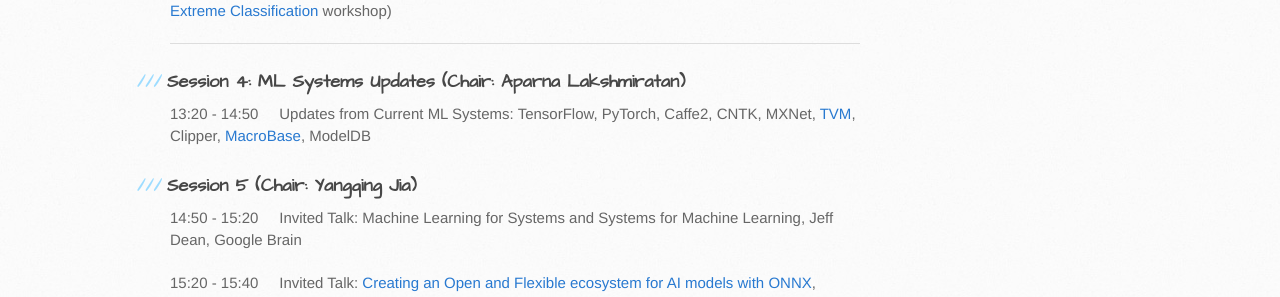
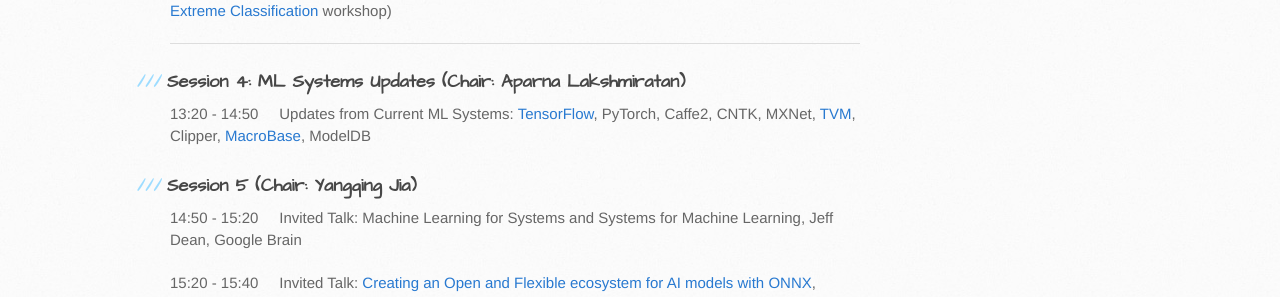
Before and after one commit to LearningSys/nips17, a Jekyll site: the page built from schedule.md, in a window 1280 px wide. Shown: the part 998-1295 px from the top of the page. Built offline with Jekyll 4.4.1, drawn with Linux system fonts in a browser that asks for light colours; our own code applies the rules of GitHub Pages for plain Markdown files; the repository's description, which GitHub fills in, is left out; part of the change alters nothing that is shown.

```diff
--- a/schedule.md
+++ b/schedule.md
@@ -34,7 +34,7 @@
 
 ### Session 4: ML Systems Updates (Chair: Aparna Lakshmiratan)
 
-13:20 - 14:50 &nbsp;&nbsp;&nbsp;    Updates from Current ML Systems: TensorFlow, PyTorch, Caffe2, CNTK, MXNet, [TVM](assets/slides/TVM-MLSys-NIPS17.pdf), Clipper, [MacroBase](assets/slides/macrobase-nips17-mlsys.pdf), ModelDB
+13:20 - 14:50 &nbsp;&nbsp;&nbsp;    Updates from Current ML Systems: [TensorFlow](assets/slides/tensorflow-nips17.pdf), PyTorch, Caffe2, CNTK, MXNet, [TVM](assets/slides/TVM-MLSys-NIPS17.pdf), Clipper, [MacroBase](assets/slides/macrobase-nips17-mlsys.pdf), ModelDB
 
 
 ### Session 5 (Chair: Yangqing Jia)
```
